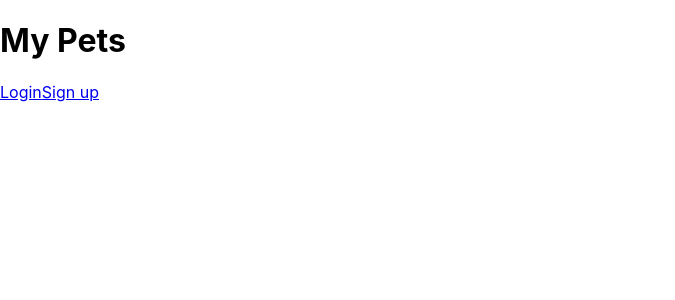
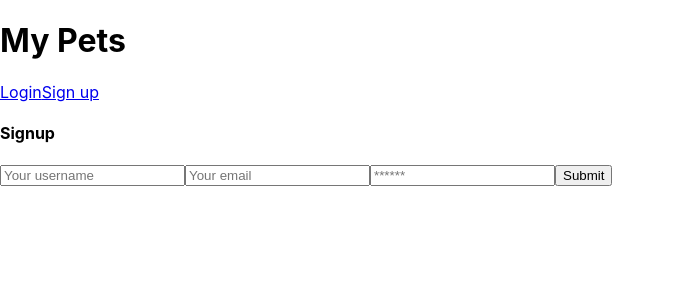
Before and after one commit to raymondlopez13/Pet-Social, a React (Create React App) app in the folder client/: page /signup in a window 1280 px wide. Shown: the top 300 px of the page, without its empty margins (0-675 px from the left). Built offline with nearby package versions, Linux system fonts and the light colour scheme.

Commit message:
Sign up page working, signing up also automatically logs you in

```diff
--- a/client/src/App.js
+++ b/client/src/App.js
@@ -2,6 +2,7 @@ import Nav from './components/Nav';
 import Home from './pages/Home';
 import Login from './pages/Login';
 import Profile from './pages/Profile';
+import Signup from './pages/Signup';
 import './App.css';
 import { BrowserRouter as Router, Route, Switch } from 'react-router-dom';
 import { ApolloProvider } from '@apollo/react-hooks';
@@ -32,6 +33,7 @@ function App() {
               <Route exact path="/" component={Home} />
               <Route exact path='/login' component={Login} />
               <Route exact path='/user' component={Profile} />
+              <Route exact path='/signup' component={Signup} />
             </Switch>
 
       </Router>
--- /dev/null
+++ b/client/src/pages/Signup.js
@@ -0,0 +1,87 @@
+import React, { useState } from 'react';
+import Auth from '../utils/auth';
+import { useMutation } from '@apollo/react-hooks';
+import { ADD_USER, LOGIN } from '../utils/mutations'
+
+function Signup() {
+    const [ formState, setFormState ] = useState({ email: '', username: '', password: ''});
+    const [ signup, { error } ] = useMutation(ADD_USER);
+    const [ login ] = useMutation(LOGIN);
+
+    const handleChange = event => {
+        const { name, value } = event.target;
+
+        setFormState({
+            ...formState,
+            [name]: value
+          });
+    }
+    const formSubmit = async event => {
+        event.preventDefault();
+
+        try {
+            const signupUser = await signup({
+            variables: { ...formState }
+            });
+            console.log(signupUser);
+            const { data } = await login({
+                variables: {
+                    username: signupUser.data.addUser.username,
+                    password: formState.password
+                }
+            })
+            Auth.login(data.login.token);
+        } catch (e) {
+            console.error(e);
+        }
+
+        // clear form values
+        setFormState({
+            email: '',
+            username: '',
+            password: ''
+        });
+    };
+    return (
+        <main>
+            <div>
+                <div>
+                <h4>Signup</h4>
+                <div className="card-body">
+                    <form onSubmit={formSubmit}>
+                        <input
+                            placeholder="Your username"
+                            name="username"
+                            id="username"
+                            value={formState.username}
+                            onChange={handleChange}
+                        />
+                        <input
+                            placeholder="Your email"
+                            name="email"
+                            id="email"
+                            value={formState.email}
+                            onChange={handleChange}
+                        />
+                        <input
+                            placeholder="******"
+                            name="password"
+                            type="password"
+                            id="password"
+                            value={formState.password}
+                            onChange={handleChange}
+                        />
+                        <button type="submit">
+                            Submit
+                        </button>
+                    </form>
+
+                    {error && <div>Login failed</div>}
+                </div>
+                </div>
+            </div>
+        </main>
+    );
+}
+
+export default Signup;
--- a/client/src/utils/mutations.js
+++ b/client/src/utils/mutations.js
@@ -17,6 +17,7 @@ export const ADD_USER = gql `
         addUser(username: $username, email: $email, password: $password) {
             username
             email
+            password
             pets {
                 breed
             }
```
Also changed, not shown: 1 other file (tests, documents, lock files or other folders).
